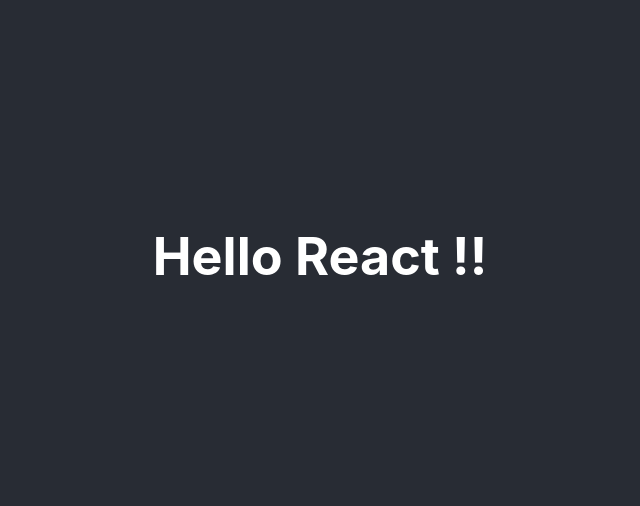
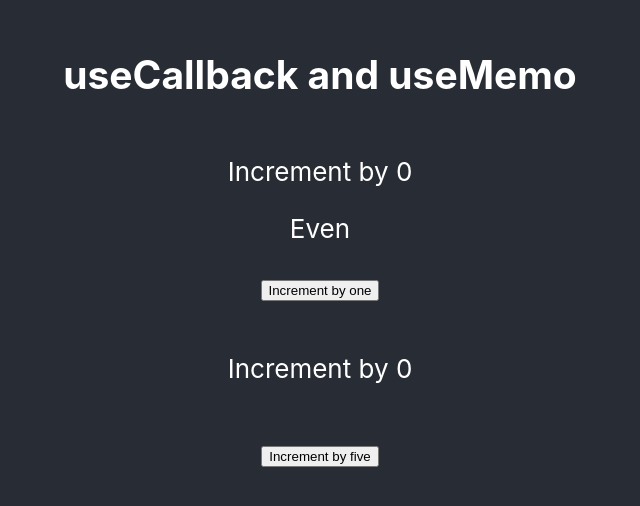
Before and after one commit to emonShimoul/react-playground, a React (Create React App) app in the folder think-in-a-react-way/myreact/: page / in a window 1280 px wide. Shown: the part 144-650 px from the top of the page, without its empty margins (320-960 px from the left). Built offline with nearby package versions, Linux system fonts and the light colour scheme.

Commit message:
usecallback and usememo hook

```diff
--- a/think-in-a-react-way/myreact/src/App.js
+++ b/think-in-a-react-way/myreact/src/App.js
@@ -1,10 +1,37 @@
 import './App.css';
+import React, { useCallback, useMemo, useState } from 'react';
+import Title from './components/Title';
+import Showcount from './components/Showcount';
+import Button from './components/Button';
 
 function App() {
+  const [count1, setCount1] = useState(0);
+  const [count2, setCount2] = useState(0);
+
+  const incrementByOne = useCallback(() => {
+    setCount1((prevCount) => prevCount + 1);
+  }, []);
+
+  const incrementByFive = useCallback(() => {
+    setCount2((prevCount) => prevCount + 5);
+  }, []);
+
+  const isEvenOrOdd = useMemo(() => {
+    let i = 0;
+    while(i<2000000000) i += 1; // costly operation
+    return count1 % 2 === 0;
+  }, [count1]);
+
   return (
     <div className="App">
       <header className="App-header">
-        <h1>Hello React !!</h1>
+        <Title />
+        <Showcount count={count1} />
+        <span>{isEvenOrOdd ? 'Even' : 'Odd'}</span>
+        <Button handleClick={incrementByOne}>Increment by one</Button>
+        {/* <hr /> */}
+        <Showcount count={count2} />
+        <Button handleClick={incrementByFive}>Increment by five</Button>
       </header>
     </div>
   );
--- /dev/null
+++ b/think-in-a-react-way/myreact/src/components/Button.js
@@ -0,0 +1,14 @@
+import React from 'react';
+
+const Button = ({handleClick, children}) => {
+    console.log(`rendering button ${children}`);
+    return (
+        <p>
+            <button type='button' onClick={handleClick}>
+                {children}
+            </button>
+        </p>
+    );
+};
+
+export default React.memo(Button);
--- /dev/null
+++ b/think-in-a-react-way/myreact/src/components/Showcount.js
@@ -0,0 +1,12 @@
+import React from 'react';
+
+const Showcount = ({count}) => {
+    console.log(`rendering count ${count}`);
+    return (
+        <div>
+            <p>Increment by {count}</p>
+        </div>
+    );
+};
+
+export default React.memo(Showcount);
--- /dev/null
+++ b/think-in-a-react-way/myreact/src/components/Title.js
@@ -0,0 +1,12 @@
+import React from 'react';
+
+const Title = () => {
+    console.log(`rendering title...`);
+    return (
+        <div>
+          <h2>useCallback and useMemo</h2>
+        </div>
+    );
+};
+
+export default React.memo(Title);
```
Also changed, not shown: 1 other file (tests, documents, lock files or other folders).
